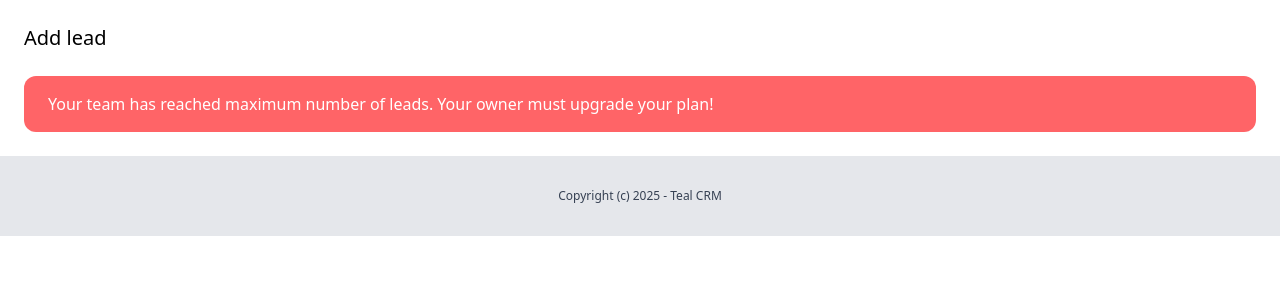
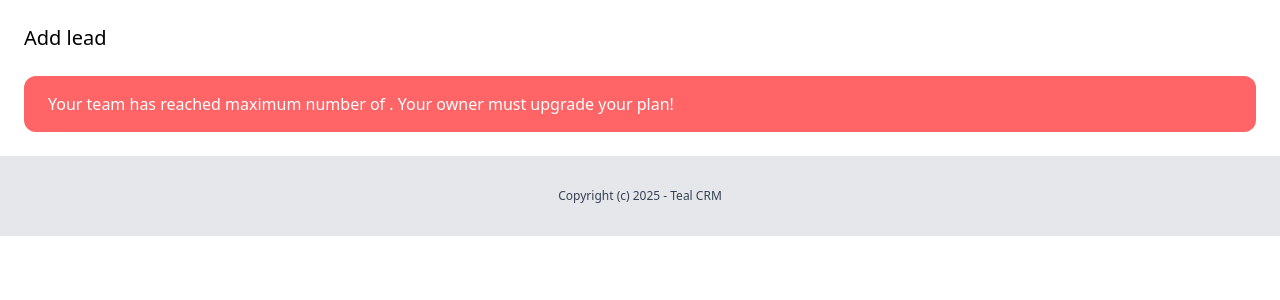
Before and after one commit to BuDi4ka/Django_CRM_App, a Django app: template lead/templates/lead/add_lead.html in a window 1280 px wide. Shown: the part 72-372 px from the top of the page. Run offline with Django 5.2, Linux system fonts and the light colour scheme; the template is opened without the code that fills it, so the values that code supplies are empty.

Commit message:
before tailwind install

```diff
--- a/lead/templates/lead/add_lead.html
+++ b/lead/templates/lead/add_lead.html
@@ -18,7 +18,7 @@ Add lead
             </form>
         {% else %}
             <div class="mt-6 px-6 py-4 bg-red-400 rounded-xl text-white">
-                Your team has reached maximum number of leads. Your owner must upgrade your plan!
+                Your team has reached maximum number of . Your owner must upgrade your plan!
             </div>
         {% endif %}
     </div>
```
